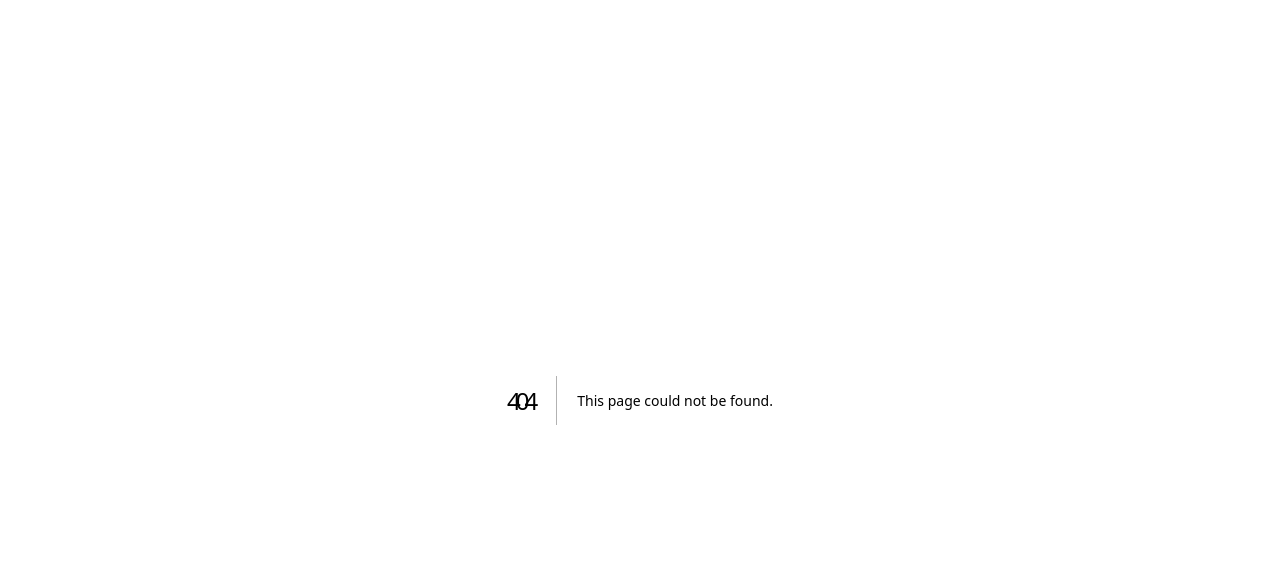
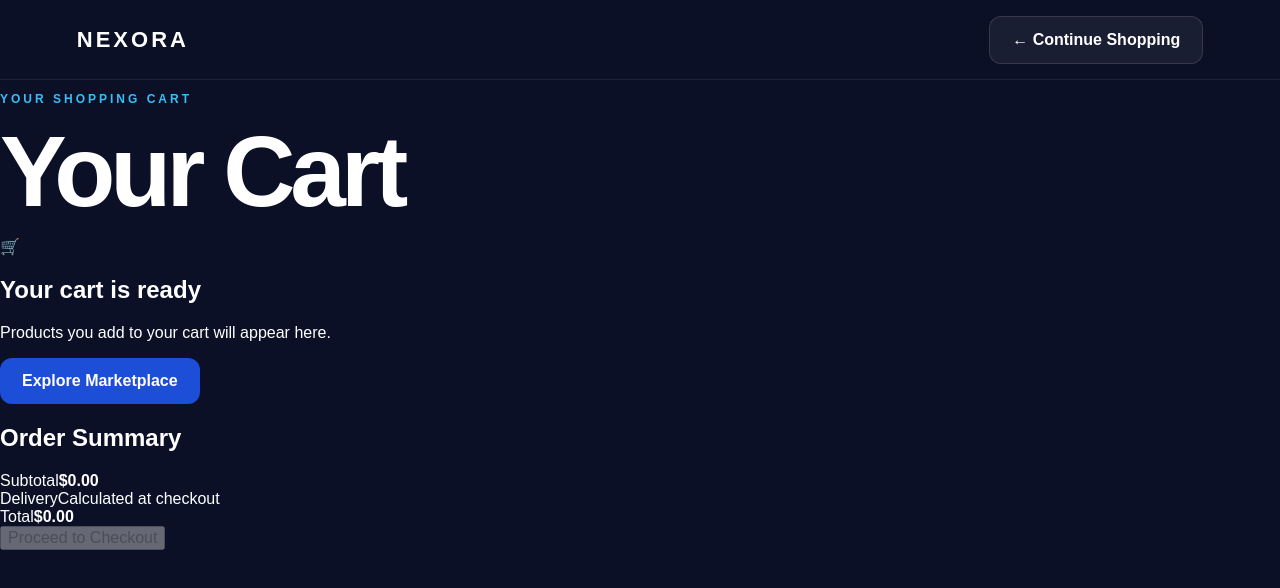
Before and after one commit to Globallinkexpress/-nexora-market-02, a Next.js app: page /cart in a window 1280 px wide. Before the commit this address had no page. Shown: the top 588 px of the page. Built offline with nearby package versions, Linux system fonts and the light colour scheme.

Commit message:
Create page.js

```diff
--- /dev/null
+++ b/app/cart/page.js
@@ -0,0 +1,57 @@
+export default function CartPage() {
+  return (
+    <main className="cartPage">
+      <nav className="nav">
+        <a href="/" className="logo">
+          NEXORA
+        </a>
+
+        <a href="/marketplace" className="secondary">
+          ← Continue Shopping
+        </a>
+      </nav>
+
+      <section className="cartContainer">
+        <div>
+          <p className="eyebrow">YOUR SHOPPING CART</p>
+          <h1>Your Cart</h1>
+
+          <div className="emptyCart">
+            <div className="cartIcon">🛒</div>
+            <h2>Your cart is ready</h2>
+            <p>
+              Products you add to your cart will appear here.
+            </p>
+
+            <a href="/marketplace" className="primary">
+              Explore Marketplace
+            </a>
+          </div>
+        </div>
+
+        <aside className="cartSummary">
+          <h2>Order Summary</h2>
+
+          <div className="summaryRow">
+            <span>Subtotal</span>
+            <strong>$0.00</strong>
+          </div>
+
+          <div className="summaryRow">
+            <span>Delivery</span>
+            <span>Calculated at checkout</span>
+          </div>
+
+          <div className="summaryTotal">
+            <span>Total</span>
+            <strong>$0.00</strong>
+          </div>
+
+          <button className="checkoutButton" disabled>
+            Proceed to Checkout
+          </button>
+        </aside>
+      </section>
+    </main>
+  );
+}
```
